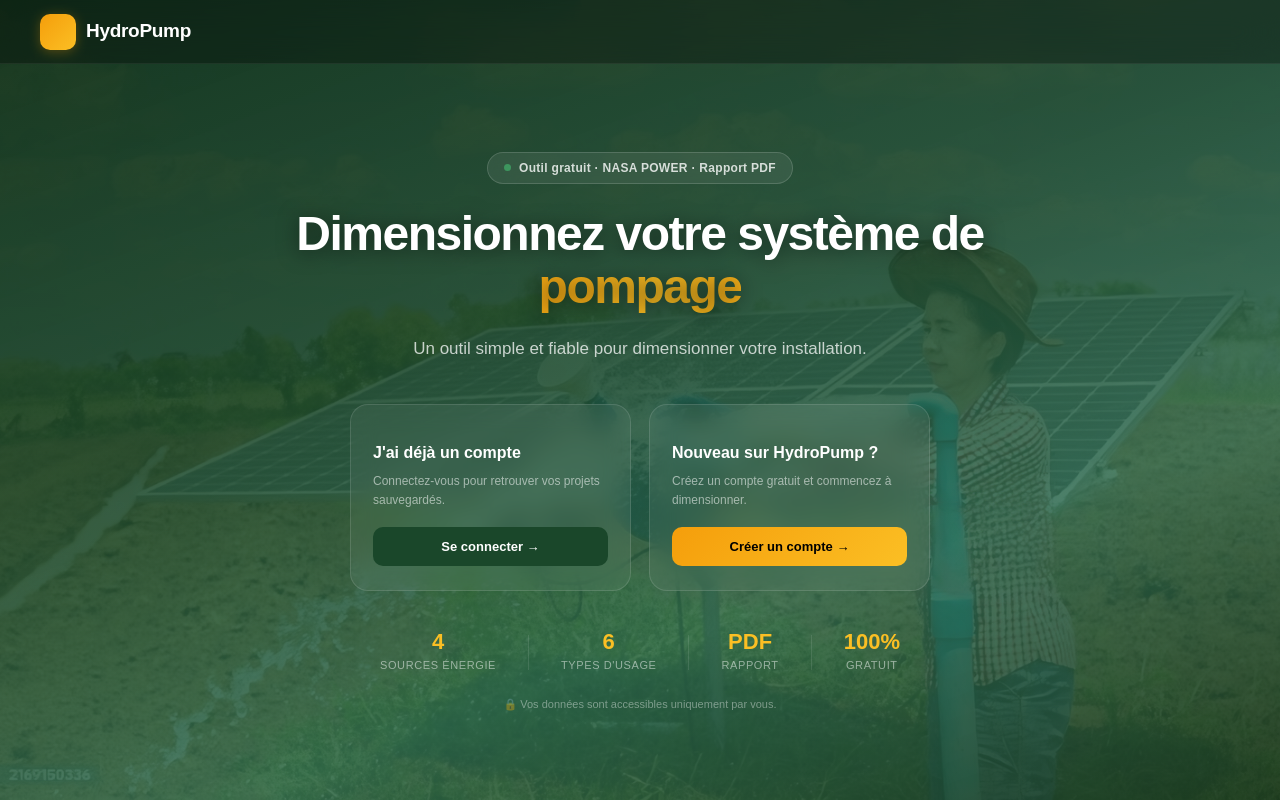
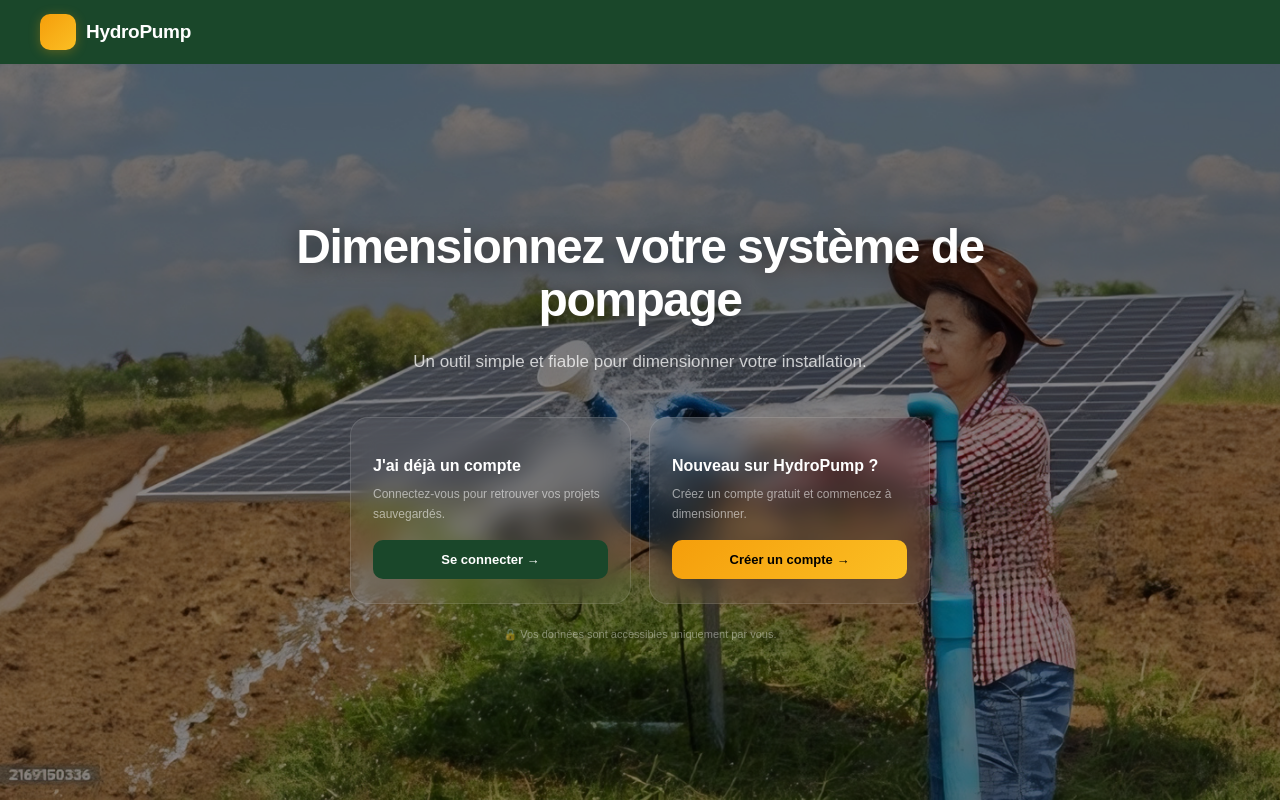
Before and after one commit to Merveille-140/Hydro, a Flask app: page / in a window 1280 px wide. Run offline with Flask 3, Linux system fonts and the light colour scheme; some libraries are stand-ins or nearby versions.

Commit message:
design: navbar #1a472a, overlay rgba(0,0,0,0.45), suppression badge/stats index
- Navbar background #1a472a (solid) sur tous les fichiers HTML
- Suppression backdrop-filter et border-bottom des navbars
- body::before simplifie : rgba(0,0,0,0.45) sur toutes les pages
- index.html : suppression badge anime et section stats
- index.html : titre hero restaure sans shimmer

Co-Authored-By: Claude Sonnet 4.6 <noreply@anthropic.com>

```diff
--- a/templates/connexion.html
+++ b/templates/connexion.html
@@ -23,7 +23,7 @@
             content: '';
             position: fixed;
             inset: 0;
-            background: linear-gradient(160deg, rgba(10,43,16,0.92) 0%, rgba(26,71,42,0.88) 40%, rgba(45,106,79,0.85) 70%, rgba(26,58,32,0.92) 100%);
+            background: rgba(0,0,0,0.45);
             z-index: 0;
             pointer-events: none;
         }
@@ -32,9 +32,7 @@
             display: flex;
             align-items: center;
             justify-content: center;
-            background: rgba(0,0,0,0.3);
-            backdrop-filter: blur(20px);
-            border-bottom: 1px solid rgba(255,255,255,0.06);
+            background: #1a472a;
             position: relative;
             z-index: 10;
         }
--- a/templates/dashboard.html
+++ b/templates/dashboard.html
@@ -24,7 +24,7 @@
             content: '';
             position: fixed;
             inset: 0;
-            background: linear-gradient(160deg, rgba(10,43,16,0.92) 0%, rgba(26,71,42,0.88) 40%, rgba(45,106,79,0.85) 70%, rgba(26,58,32,0.92) 100%);
+            background: rgba(0,0,0,0.45);
             z-index: 0;
             pointer-events: none;
         }
@@ -32,12 +32,10 @@
         /* NAVBAR */
         .navbar {
             height: 64px;
-            background: rgba(0,0,0,0.3);
-            backdrop-filter: blur(20px);
+            background: #1a472a;
             display: flex;
             align-items: center;
             justify-content: center;
-            border-bottom: 1px solid rgba(255,255,255,0.06);
             flex-shrink: 0;
             position: relative;
             z-index: 30;
--- a/templates/dimensionnement.html
+++ b/templates/dimensionnement.html
@@ -75,7 +75,7 @@
             content: '';
             position: fixed;
             inset: 0;
-            background: linear-gradient(160deg, rgba(10,43,16,0.92) 0%, rgba(26,71,42,0.88) 40%, rgba(45,106,79,0.85) 70%, rgba(26,58,32,0.92) 100%);
+            background: rgba(0,0,0,0.45);
             z-index: 0;
             pointer-events: none;
         }
@@ -95,8 +95,7 @@
 
         /* NAVBAR */
         .app-navbar {
-            background: rgba(0,0,0,0.3);
-            backdrop-filter: blur(20px);
+            background: #1a472a;
             height: 64px;
             padding: 0 32px;
             display: flex;
@@ -105,7 +104,6 @@
             position: sticky;
             top: 0;
             z-index: 100;
-            border-bottom: 1px solid rgba(255,255,255,0.06);
         }
 
         .app-navbar .logo {
--- a/templates/index.html
+++ b/templates/index.html
@@ -75,7 +75,7 @@
             content: '';
             position: fixed;
             inset: 0;
-            background: linear-gradient(160deg, rgba(10,43,16,0.92) 0%, rgba(26,71,42,0.88) 40%, rgba(45,106,79,0.85) 70%, rgba(26,58,32,0.92) 100%);
+            background: rgba(0,0,0,0.45);
             z-index: 0;
             pointer-events: none;
         }
@@ -94,8 +94,7 @@
         @keyframes spin { to { transform: rotate(360deg); } }
 
         .accueil-navbar {
-            background: rgba(0,0,0,0.3);
-            backdrop-filter: blur(20px);
+            background: #1a472a;
             height: 64px;
             display: flex;
             align-items: center;
@@ -103,7 +102,6 @@
             position: sticky;
             top: 0;
             z-index: 200;
-            border-bottom: 1px solid rgba(255,255,255,0.06);
         }
 
         .accueil-navbar .logo {
@@ -330,8 +328,7 @@
         }
 
         .app-navbar {
-            background: rgba(0,0,0,0.3);
-            backdrop-filter: blur(20px);
+            background: #1a472a;
             height: 64px;
             padding: 0 32px;
             display: flex;
@@ -339,7 +336,6 @@
             position: sticky;
             top: 0;
             z-index: 100;
-            border-bottom: 1px solid rgba(255,255,255,0.06);
         }
 
         .app-navbar .logo {
@@ -913,9 +909,8 @@
     <div class="hero">
         <div class="hero-overlay"></div>
         <div class="hero-content">
-            <div class="hero-badge"><span class="badge-dot"></span>Outil gratuit · NASA POWER · Rapport PDF</div>
             <h1 class="hero-title">
-                Dimensionnez votre système de <span class="shimmer">pompage</span>
+                Dimensionnez votre système de pompage
             </h1>
             <p class="hero-desc">
                 Un outil simple et fiable pour dimensionner votre installation.
@@ -934,16 +929,6 @@
                     <div class="auth-card-desc">Créez un compte gratuit et commencez à dimensionner.</div>
                     <span class="auth-btn-gold">Créer un compte →</span>
                 </a>
-            </div>
-
-            <div class="hero-stats">
-                <div class="stat-item"><span class="stat-num">4</span><span class="stat-label">Sources énergie</span></div>
-                <div class="stat-sep"></div>
-                <div class="stat-item"><span class="stat-num">6</span><span class="stat-label">Types d'usage</span></div>
-                <div class="stat-sep"></div>
-                <div class="stat-item"><span class="stat-num">PDF</span><span class="stat-label">Rapport</span></div>
-                <div class="stat-sep"></div>
-                <div class="stat-item"><span class="stat-num">100%</span><span class="stat-label">Gratuit</span></div>
             </div>
         </div>
 
--- a/templates/inscription.html
+++ b/templates/inscription.html
@@ -23,7 +23,7 @@
             content: '';
             position: fixed;
             inset: 0;
-            background: linear-gradient(160deg, rgba(10,43,16,0.92) 0%, rgba(26,71,42,0.88) 40%, rgba(45,106,79,0.85) 70%, rgba(26,58,32,0.92) 100%);
+            background: rgba(0,0,0,0.45);
             z-index: 0;
             pointer-events: none;
         }
@@ -32,9 +32,7 @@
             display: flex;
             align-items: center;
             justify-content: center;
-            background: rgba(0,0,0,0.3);
-            backdrop-filter: blur(20px);
-            border-bottom: 1px solid rgba(255,255,255,0.06);
+            background: #1a472a;
             position: relative;
             z-index: 10;
         }
```
